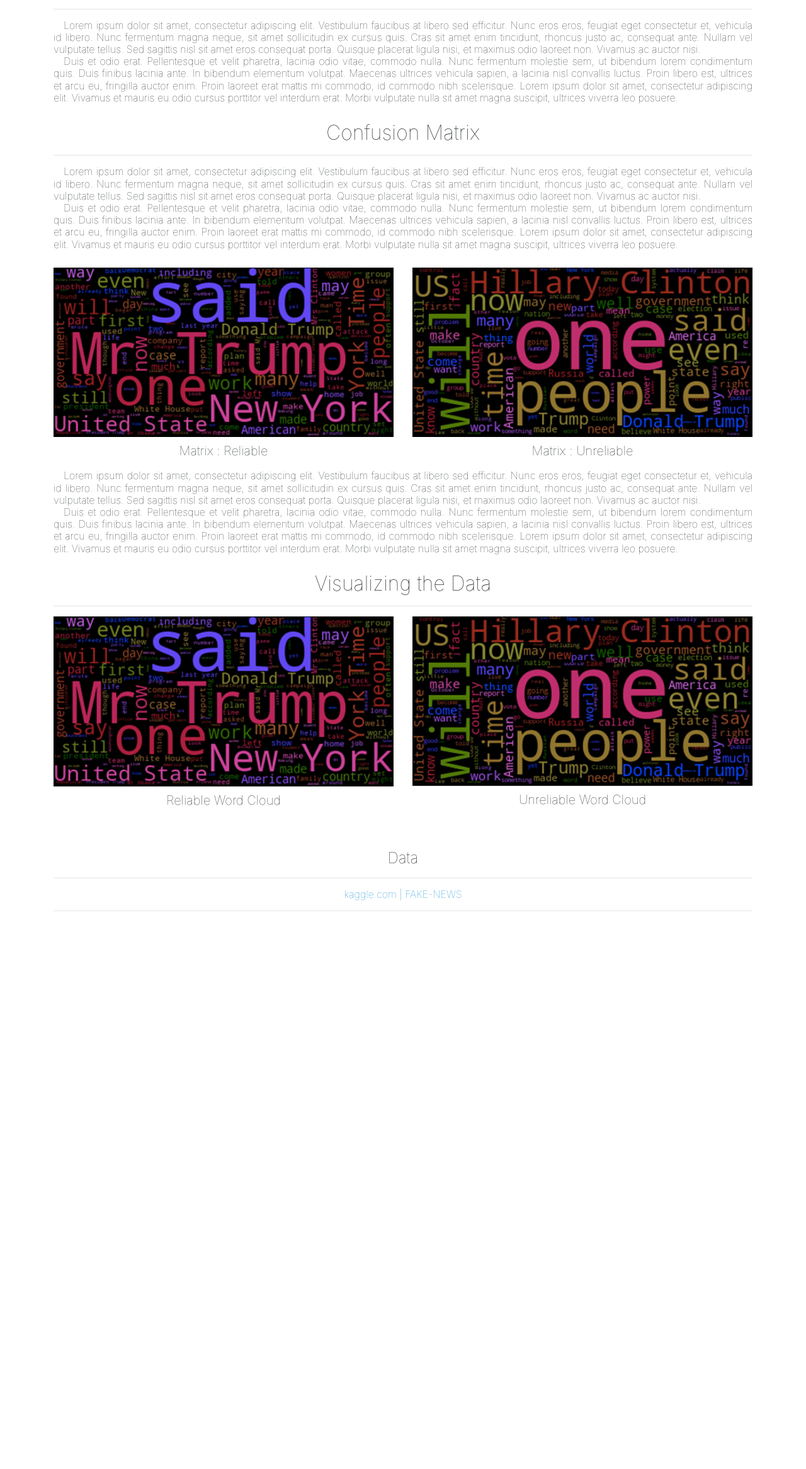
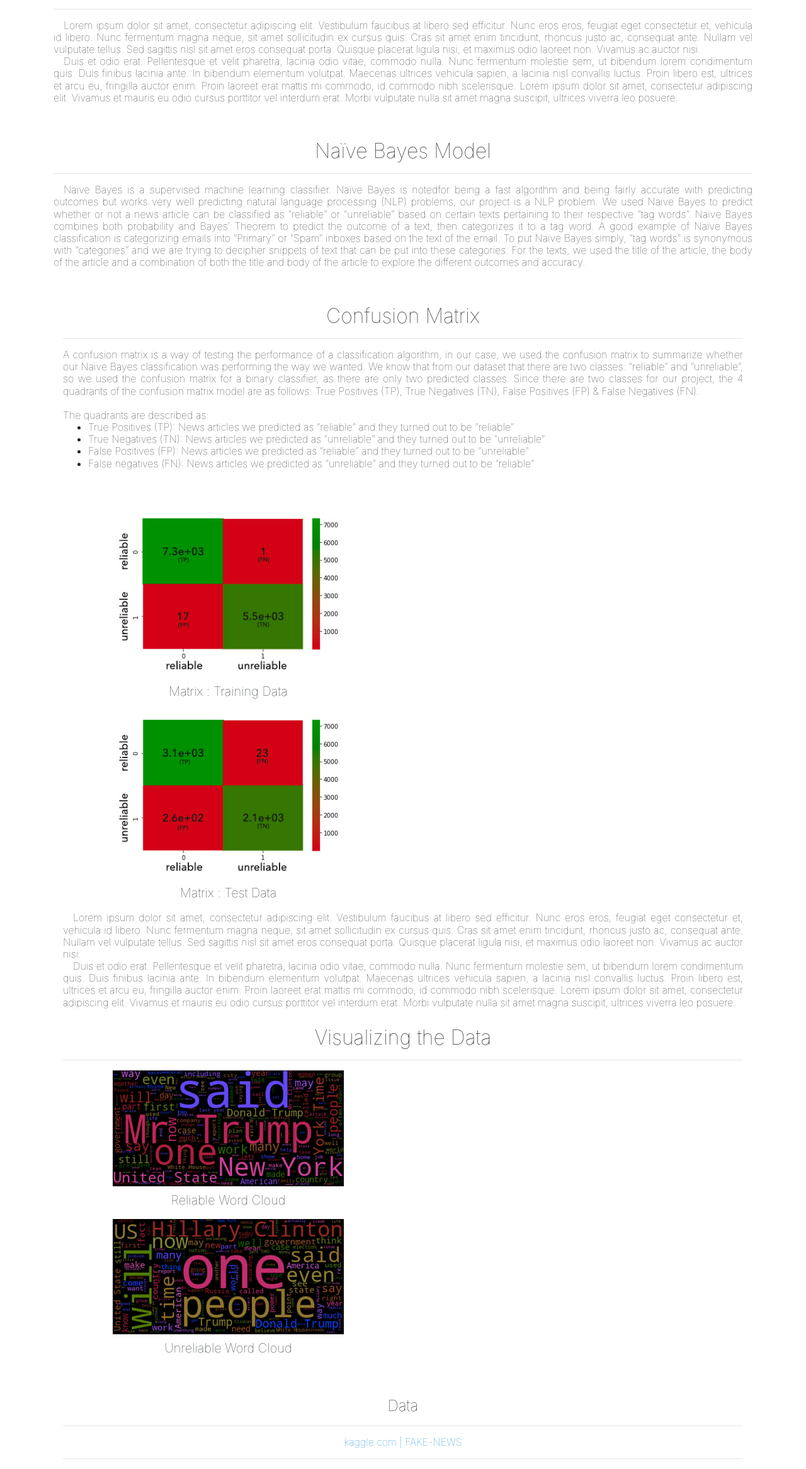
Before and after one commit to emilbello/newsish, a Flask app: page /about in a window 1280 px wide. Shown: the part 189-2522 px from the top of the page at 63% size. Before the commit the page ends 1636 px from the top, so only its background shows below. Run offline with Flask 2, Linux system fonts and the light colour scheme; parts of the project's set-up code (start-up, migrations or seed data) failed here and were passed over; some libraries are stand-ins or nearby versions.

Commit message:
Updated HTML + CSS for style and added images to asset folder

```diff
--- a/app.py
+++ b/app.py
@@ -29,8 +29,8 @@
     ''' This function runs when the browser loads the index route.
         Note that the html file must be located in a folder called templates. '''
      # Open a session, run the query, and then close the session again
-
-    webpage = render_template("index.html")
+    gifpath = "../static/assets/meter-centered.gif"
+    webpage = render_template("index.html", gifpath = gifpath)
 
     return webpage
 
@@ -71,10 +71,10 @@
 
     if result == [0]:
         reliability = "Reliable"
-        gifpath = "../static/assets/reliable-meter.gif"
+        gifpath = "../static/assets/meter-reliable.gif"
     else :
         reliability = "Unreliable"
-        gifpath = "../static/assets/unreliable-meter.gif"
+        gifpath = "../static/assets/meter-unreliable.gif"
 
 
     # Run the ML model
--- a/static/css/style.css
+++ b/static/css/style.css
@@ -46,11 +46,17 @@
     padding: 10px;
 }
 
+.form-style {
+    display: block;
+    margin-left: auto;
+    margin-right: auto;
+}
+
 .centered-img {
     display: block;
     margin-left: auto;
     margin-right: auto;
-    width: 100%;
+    width: 70%;
     /* padding: 10px; */
 }
 
@@ -75,10 +81,13 @@
 
 /* IDs */
 
-#filter-btn {
-    background-color: rgb(133, 133, 133);
-    padding: 5px;
-    color: white;
+#submit-btn {
+    background-color: rgb(238, 238, 238);
+    padding: 4px;
+    color: rgb(136, 136, 136);
+    display: block;
+    margin-left: auto;
+    margin-right: auto;
 }
 /* Hyperlink Style */
 
--- a/templates/about.html
+++ b/templates/about.html
@@ -33,19 +33,32 @@
         <!-- PROJECT DESCRIPTION SECTION -->
         <div class="col-12" id="project-description-section"><h2 class="centered">Project description</h2><hr></div>
         <div class="col-12"><h6 class="article thin">&emsp;Lorem ipsum dolor sit amet, consectetur adipiscing elit. Vestibulum faucibus at libero sed efficitur. Nunc eros eros, feugiat eget consectetur et, vehicula id libero. Nunc fermentum magna neque, sit amet sollicitudin ex cursus quis. Cras sit amet enim tincidunt, rhoncus justo ac, consequat ante. Nullam vel vulputate tellus. Sed sagittis nisl sit amet eros consequat porta. Quisque placerat ligula nisi, et maximus odio laoreet non. Vivamus ac auctor nisi. <br>
-            &emsp;Duis et odio erat. Pellentesque et velit pharetra, lacinia odio vitae, commodo nulla. Nunc fermentum molestie sem, ut bibendum lorem condimentum quis. Duis finibus lacinia ante. In bibendum elementum volutpat. Maecenas ultrices vehicula sapien, a lacinia nisl convallis luctus. Proin libero est, ultrices et arcu eu, fringilla auctor enim. Proin laoreet erat mattis mi commodo, id commodo nibh scelerisque. Lorem ipsum dolor sit amet, consectetur adipiscing elit. Vivamus et mauris eu odio cursus porttitor vel interdum erat. Morbi vulputate nulla sit amet magna suscipit, ultrices viverra leo posuere.<br><br></h6></div>
+            &emsp;Duis et odio erat. Pellentesque et velit pharetra, lacinia odio vitae, commodo nulla. Nunc fermentum molestie sem, ut bibendum lorem condimentum quis. Duis finibus lacinia ante. In bibendum elementum volutpat. Maecenas ultrices vehicula sapien, a lacinia nisl convallis luctus. Proin libero est, ultrices et arcu eu, fringilla auctor enim. Proin laoreet erat mattis mi commodo, id commodo nibh scelerisque. Lorem ipsum dolor sit amet, consectetur adipiscing elit. Vivamus et mauris eu odio cursus porttitor vel interdum erat. Morbi vulputate nulla sit amet magna suscipit, ultrices viverra leo posuere.</h6><br><br></div>
 
-        <!-- MATRIX SECTION -->
+
+        <!-- NAÏVE BAYES SECTION -->
+        <div class="col-12" id="naive-bayes-section"><h2 class="centered">Naïve Bayes Model</h2><hr></div>
+        <div class="col-12"><h6 class="article thin">&emsp;Naïve Bayes is a supervised machine learning classifier. Naïve Bayes is notedfor being a fast algorithm and being fairly accurate with predicting outcomes but works very well predicting natural language processing (NLP) problems, our project is a NLP problem. We used Naïve Bayes to predict whether or not a news article can be classified as “reliable” or “unreliable” based on certain texts pertaining to their respective “tag words”. Naïve Bayes combines both probability and Bayes’ Theorem to predict the outcome of a text, then categorizes it to a tag word. A good example of Naïve Bayes classification is categorizing emails into “Primary” or “Spam” inboxes based on the text of the email. To put Naïve Bayes simply, “tag words” is synonymous with “categories” and we are trying to decipher snippets of text that can be put into these categories. For the texts, we used the title of the article, the body of the article and a combination of both the title and body of the article to explore the different outcomes and accuracy.</h6>
+        <br><br>
+
+            <!-- MATRIX SECTION -->
         <div class="col-12" id="matrix-section"><h2 class="centered">Confusion Matrix</h2><hr></div>
-        <div class="col-12"><h6 class="article thin">&emsp;Lorem ipsum dolor sit amet, consectetur adipiscing elit. Vestibulum faucibus at libero sed efficitur. Nunc eros eros, feugiat eget consectetur et, vehicula id libero. Nunc fermentum magna neque, sit amet sollicitudin ex cursus quis. Cras sit amet enim tincidunt, rhoncus justo ac, consequat ante. Nullam vel vulputate tellus. Sed sagittis nisl sit amet eros consequat porta. Quisque placerat ligula nisi, et maximus odio laoreet non. Vivamus ac auctor nisi. <br>
-            &emsp;Duis et odio erat. Pellentesque et velit pharetra, lacinia odio vitae, commodo nulla. Nunc fermentum molestie sem, ut bibendum lorem condimentum quis. Duis finibus lacinia ante. In bibendum elementum volutpat. Maecenas ultrices vehicula sapien, a lacinia nisl convallis luctus. Proin libero est, ultrices et arcu eu, fringilla auctor enim. Proin laoreet erat mattis mi commodo, id commodo nibh scelerisque. Lorem ipsum dolor sit amet, consectetur adipiscing elit. Vivamus et mauris eu odio cursus porttitor vel interdum erat. Morbi vulputate nulla sit amet magna suscipit, ultrices viverra leo posuere.<br><br></h6></div>
+        <div class="col-12"><h6 class="article thin">A confusion matrix is a way of testing the performance of a classification algorithm, in our case, we used the confusion matrix to summarize whether our Naïve Bayes classification was performing the way we wanted. We know that from our dataset that there are two classes: “reliable” and “unreliable”, so we used the confusion matrix for a binary classifier, as there are only two predicted classes. Since there are two classes for our project, the 4 quadrants of the confusion matrix model are as follows: True Positives (TP), True Negatives (TN), False Positives (FP) & False Negatives (FN). <br><br> The quadrants are described as:
+            <ul>
+                <li>True Positives (TP): News articles we predicted as “reliable” and they turned out to be “reliable”</li>
+                <li>True Negatives (TN): News articles we predicted as “unreliable” and they turned out to be “unreliable”</li>
+                <li>False Positives (FP): News articles we predicted as “reliable” and they turned out to be “unreliable”</li>
+                <li>False negatives (FN): News articles we predicted as “unreliable” and they turned out to be “reliable”</li>
+            </ul>
+            <br><br></h6>
+        </div>
             <div class="col-6">
-                <img class="centered-img" src="../static/assets/reliable.jpg" alt="reliable word cloud">
-                <h5 class="centered padding">Matrix : Reliable</h5>
+                <img class="centered-img" src="../static/assets/trainingdata-matrix.jpg" alt="training data matrix">
+                <h5 class="centered padding">Matrix : Training Data</h5>
             </div>
             <div class="col-6">
-                <img class="centered-img" src="../static/assets/unreliable.jpg" alt="unreliable word cloud">
-                <h5 class="centered padding">Matrix : Unreliable</h5>
+                <img class="centered-img" src="../static/assets/testdata-matrix.jpg" alt="training data matrix">
+                <h5 class="centered padding">Matrix : Test Data</h5>
             </div>
             <div class="col-12"><h6 class="article thin">&emsp;Lorem ipsum dolor sit amet, consectetur adipiscing elit. Vestibulum faucibus at libero sed efficitur. Nunc eros eros, feugiat eget consectetur et, vehicula id libero. Nunc fermentum magna neque, sit amet sollicitudin ex cursus quis. Cras sit amet enim tincidunt, rhoncus justo ac, consequat ante. Nullam vel vulputate tellus. Sed sagittis nisl sit amet eros consequat porta. Quisque placerat ligula nisi, et maximus odio laoreet non. Vivamus ac auctor nisi. <br>
                 &emsp;Duis et odio erat. Pellentesque et velit pharetra, lacinia odio vitae, commodo nulla. Nunc fermentum molestie sem, ut bibendum lorem condimentum quis. Duis finibus lacinia ante. In bibendum elementum volutpat. Maecenas ultrices vehicula sapien, a lacinia nisl convallis luctus. Proin libero est, ultrices et arcu eu, fringilla auctor enim. Proin laoreet erat mattis mi commodo, id commodo nibh scelerisque. Lorem ipsum dolor sit amet, consectetur adipiscing elit. Vivamus et mauris eu odio cursus porttitor vel interdum erat. Morbi vulputate nulla sit amet magna suscipit, ultrices viverra leo posuere.<br><br></h6></div>
```
Also changed, not shown: templates/index.html (+10 -23 lines), static/assets/meter-centered.gif (added), static/assets/meter-reliable.gif (added), static/assets/meter-unreliable.gif (added), static/assets/reliability-visual.png (added), static/assets/reliable-btn.png (added), static/assets/testdata-matrix.jpg (added), static/assets/trainingdata-matrix.jpg (added), static/assets/unreliable-btn.png (added).
